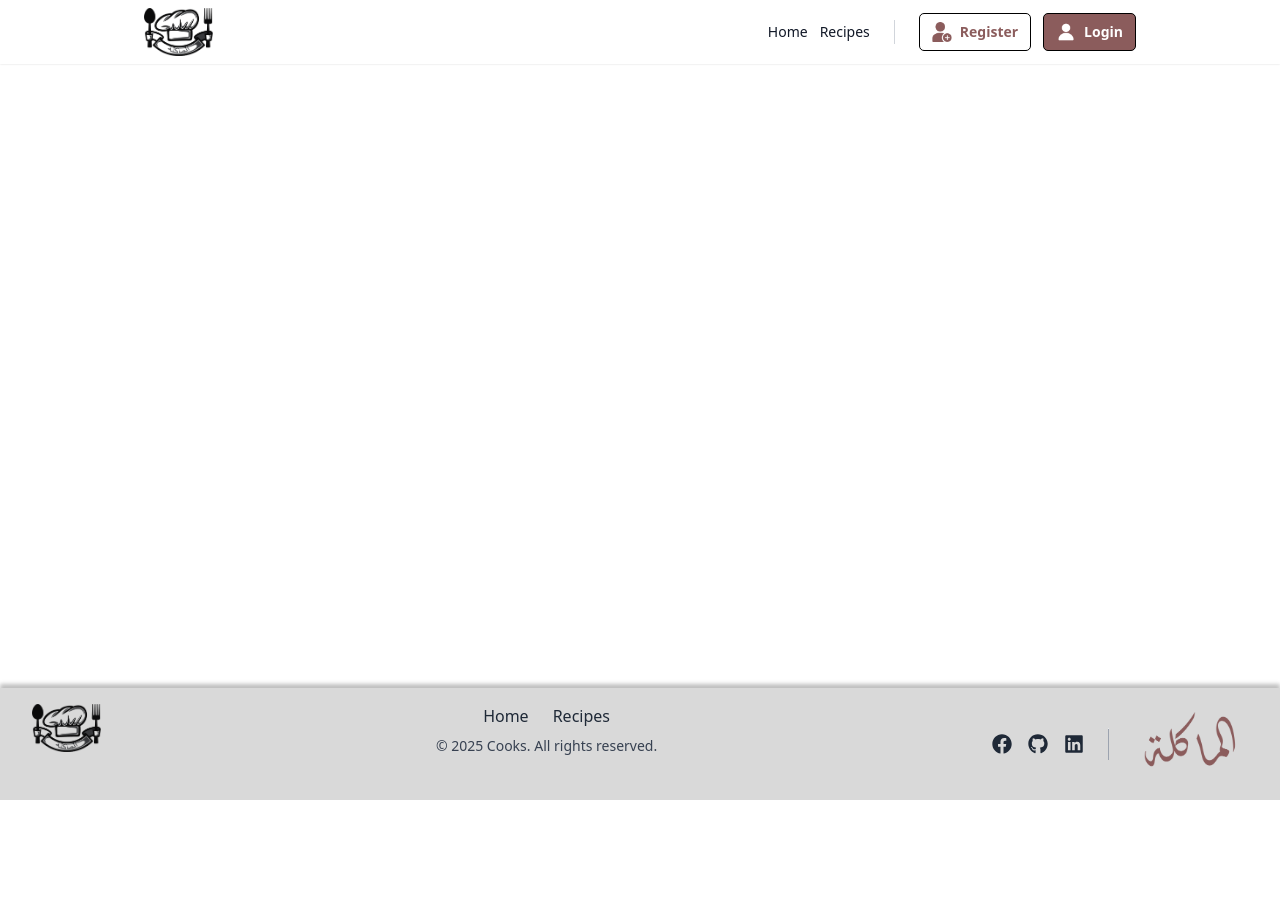
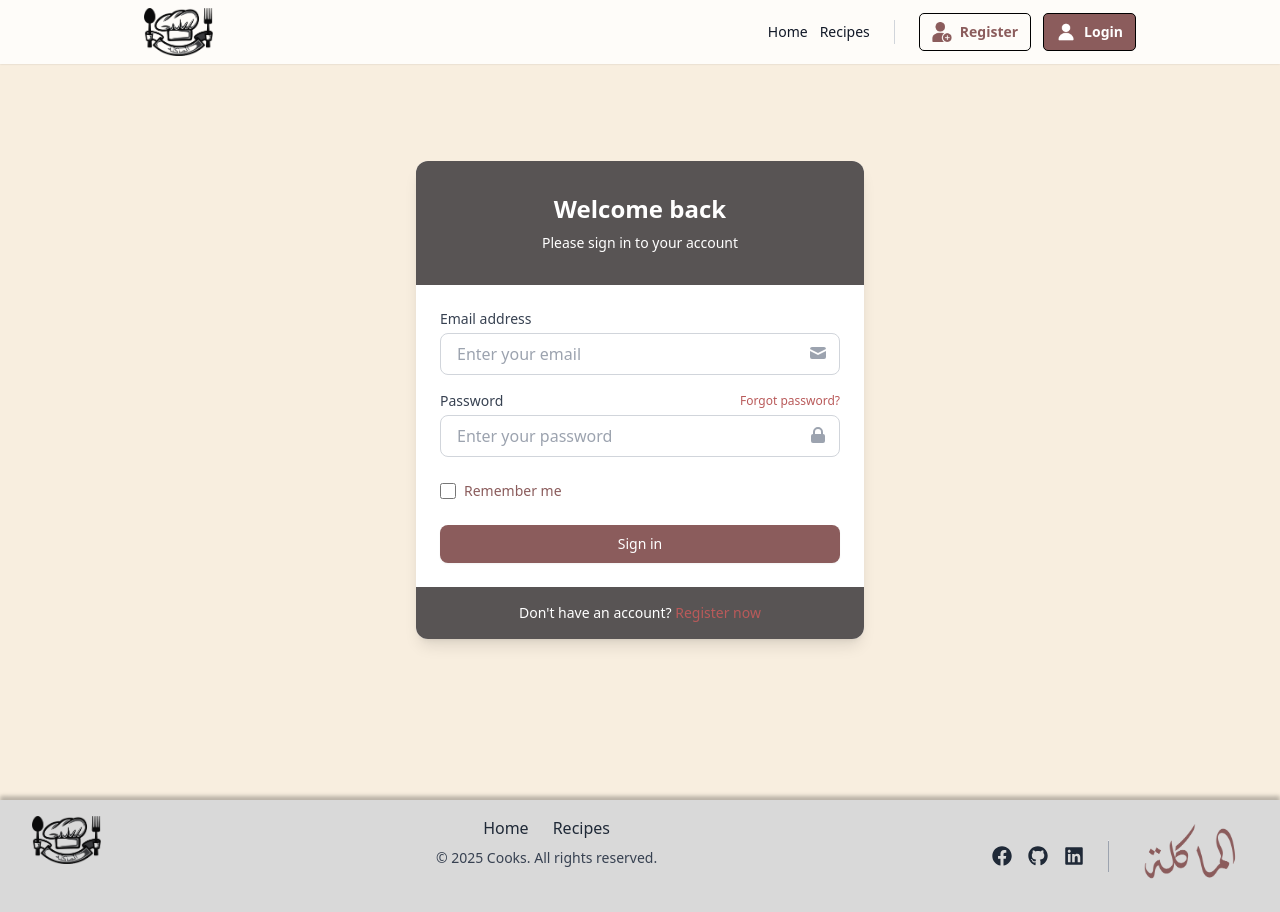
Before and after one commit to Hamzaouk/Cook-Secure, a React (Vite) app: page /login in a window 1280 px wide. Before the commit the page ends 800 px from the top, so only its background shows below. Built offline with nearby package versions, Linux system fonts and the light colour scheme.

Commit message:
Ajouter login page

```diff
--- a/src/components/LoginPage.jsx
+++ b/src/components/LoginPage.jsx
@@ -1,11 +1,132 @@
-import React from 'react'
+import React, { useState } from 'react';
+import { Link } from 'react-router-dom';
 
-function LoginPage() {
+const LoginPage = () => {
+  const [formData, setFormData] = useState({
+    email: '',
+    password: '',
+    rememberMe: false
+  });
+
+  const handleChange = (e) => {
+    const { name, type, value, checked } = e.target;
+    setFormData((prevData) => ({
+      ...prevData,
+      [name]: type === 'checkbox' ? checked : value,
+    }));
+  };
+
+  const handleSubmit = (e) => {
+    e.preventDefault();
+    console.log('Form values:', formData);
+    // Handle login logic here
+  };
+
   return (
-    <div>
+    <div className="flex items-center justify-center min-h-screen px-4 py-12" style={{ backgroundColor: '#F8EEDF' }}>
+      {/* Login Card */}
+      <div className="w-full max-w-md">
+        <div className="bg-white rounded-xl shadow-lg overflow-hidden">
+          {/* Header */}
+          <div className="px-6 py-8 text-center" style={{ backgroundColor: '#585454' }}>
+            <h1 className="text-2xl font-semibold text-white">Welcome back</h1>
+            <p className="mt-2 text-sm text-white">Please sign in to your account</p>
+          </div>
 
+          {/* Form */}
+          <div className="p-6">
+            <form onSubmit={handleSubmit}>
+              {/* Email Field */}
+              <div className="mb-4">
+                <label htmlFor="email" className="block text-sm font-medium text-gray-700 mb-1">
+                  Email address
+                </label>
+                <div className="relative">
+                  <input
+                    type="email"
+                    id="email"
+                    name="email"
+                    value={formData.email}
+                    onChange={handleChange}
+                    className="w-full px-4 py-2 border border-gray-300 rounded-lg focus:ring-2 focus:ring-gray-500 focus:border-gray-500"
+                    placeholder="Enter your email"
+                  />
+                  <span className="absolute right-3 top-2.5 text-gray-400">
+                    <svg xmlns="http://www.w3.org/2000/svg" className="h-5 w-5" viewBox="0 0 20 20" fill="currentColor">
+                      <path d="M2.003 5.884L10 9.882l7.997-3.998A2 2 0 0016 4H4a2 2 0 00-1.997 1.884z" />
+                      <path d="M18 8.118l-8 4-8-4V14a2 2 0 002 2h12a2 2 0 002-2V8.118z" />
+                    </svg>
+                  </span>
+                </div>
+              </div>
+
+              {/* Password Field */}
+              <div className="mb-6">
+                <div className="flex items-center justify-between mb-1">
+                  <label htmlFor="password" className="block text-sm font-medium text-gray-700">
+                    Password
+                  </label>
+                  <Link to="/forgot-password" className="text-xs text-[#B95A5A] hover:text-[#9b4040]">
+                    Forgot password?
+                  </Link>
+                </div>
+                <div className="relative">
+                  <input
+                    type="password"
+                    id="password"
+                    name="password"
+                    value={formData.password}
+                    onChange={handleChange}
+                    className="w-full px-4 py-2 border border-gray-300 rounded-lg focus:ring-2 focus:ring-gray-500 focus:border-gray-500"
+                    placeholder="Enter your password"
+                  />
+                  <span className="absolute right-3 top-2.5 text-gray-400">
+                    <svg xmlns="http://www.w3.org/2000/svg" className="h-5 w-5" viewBox="0 0 20 20" fill="currentColor">
+                      <path fillRule="evenodd" d="M5 9V7a5 5 0 0110 0v2a2 2 0 012 2v5a2 2 0 01-2 2H5a2 2 0 01-2-2v-5a2 2 0 012-2zm8-2v2H7V7a3 3 0 016 0z" clipRule="evenodd" />
+                    </svg>
+                  </span>
+                </div>
+              </div>
+
+              {/* Remember Me */}
+              <div className="flex items-center mb-6">
+                <input
+                  type="checkbox"
+                  id="rememberMe"
+                  name="rememberMe"
+                  checked={formData.rememberMe}
+                  onChange={handleChange}
+                  className="h-4 w-4 text-[#8B5C5C] focus:ring-[#8B5C5C] border-[#8B5C5C] rounded"
+                />
+                <label htmlFor="rememberMe" className="ml-2 block text-sm text-[#8B5C5C]">
+                  Remember me
+                </label>
+              </div>
+
+              {/* Login Button */}
+              <button
+                type="submit"
+                className="w-full flex justify-center py-2 px-4 border border-transparent rounded-lg shadow-sm text-sm font-medium text-white hover:opacity-90 focus:outline-none focus:ring-2 focus:ring-offset-2"
+                style={{ backgroundColor: '#8B5C5C' }}
+              >
+                Sign in
+              </button>
+            </form>
+          </div>
+
+          {/* Register Option */}
+          <div className="px-6 py-4 text-center" style={{ backgroundColor: '#585454' }}>
+            <p className="text-sm text-white">
+              Don't have an account?{' '}
+              <Link to="/register" className="font-medium text-[#B95A5A] hover:text-[#9b4040] transition-colors duration-200">
+                Register now
+              </Link>
+            </p>
+          </div>
+        </div>
+      </div>
     </div>
-  )
-}
+  );
+};
 
-export default LoginPage
+export default LoginPage;
--- a/src/components/RegisterPage.jsx
+++ b/src/components/RegisterPage.jsx
@@ -46,7 +46,7 @@ const RegisterPage = () => {
                 name="username"
                 value={formData.username}
                 onChange={handleChange}
-                className="w-full px-4 py-2 border border-gray-300 rounded-lg focus:ring-2 focus:ring-blue-500 focus:border-blue-500"
+                className="w-full px-4 py-2 border border-gray-300 rounded-lg focus:ring-2 focus:ring-gray-500 focus:border-gray-500"
                 placeholder="Choose a username"
               />
             </div>
@@ -62,14 +62,14 @@ const RegisterPage = () => {
                 name="email"
                 value={formData.email}
                 onChange={handleChange}
-                className="w-full px-4 py-2 border border-gray-300 rounded-lg focus:ring-2 focus:ring-blue-500 focus:border-blue-500"
+                className="w-full px-4 py-2 border border-gray-300 rounded-lg focus:ring-2 focus:ring-gray-500 focus:border-gray-500"
                 placeholder="Enter your email"
               />
             </div>
 
             {/* Password */}
             <div className="mb-6">
-              <label htmlFor="password" className="block text-sm font-medium text-gray-700 mb-1">
+              <label htmlFor="password" className="block text-sm font-medium text-zinc-600 mb-1">
                 Password
               </label>
               <input
@@ -78,7 +78,7 @@ const RegisterPage = () => {
                 name="password"
                 value={formData.password}
                 onChange={handleChange}
-                className="w-full px-4 py-2 border border-gray-300 rounded-lg focus:ring-2 focus:ring-blue-500 focus:border-blue-500"
+                className="w-full px-4 py-2 border border-zinc-600 rounded-lg focus:ring-2 focus:ring-zinc-500 focus:border-zinc-500"
                 placeholder="Create a password"
               />
             </div>
@@ -91,12 +91,13 @@ const RegisterPage = () => {
                 name="terms"
                 checked={formData.terms}
                 onChange={handleChange}
-                className="h-4 w-4 text-blue-600 focus:ring-blue-500 border-gray-300 rounded"
+                className="h-4 w-4 text-[#8B5C5C] focus:ring-[#8B5C5C] border-[#8B5C5C] rounded"
               />
-              <label htmlFor="terms" className="ml-2 block text-sm text-gray-700">
-                I agree to the <span className="text-blue-600">Terms of Service</span> and <span className="text-blue-600">Privacy Policy</span>
+              <label htmlFor="terms" className="ml-2 block text-sm text-[#8B5C5C]">
+                I agree to the <span className="text-[#8B5C5C]">Terms of Service</span> and <span className="text-[#8B5C5C]">Privacy Policy</span>
               </label>
             </div>
+
 
             {/* Register Button */}
             <button
@@ -112,11 +113,15 @@ const RegisterPage = () => {
           <div className="px-6 py-4 text-center" style={{ backgroundColor: '#585454' }}>
             <p className="text-sm text-white">
               Already have an account?{' '}
-              <Link to="/login" className="font-medium text-blue-300 hover:text-blue-200">
+              <Link
+                to="/login"
+                className="font-medium text-[#B95A5A] hover:text-[#9b4040] transition-colors duration-200"
+              >
                 Sign in
               </Link>
             </p>
           </div>
+
         </div>
       </div>
     </div>
```
